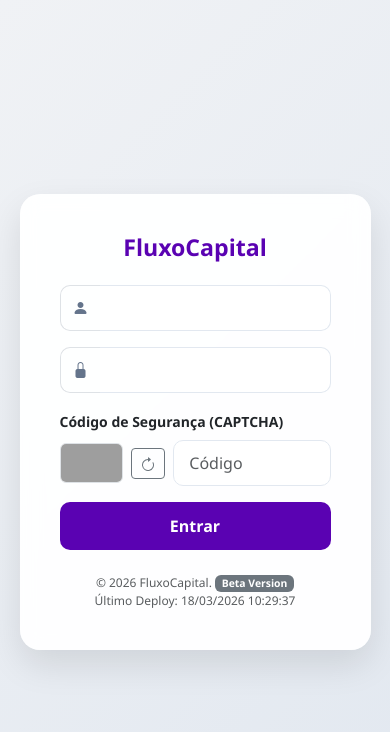
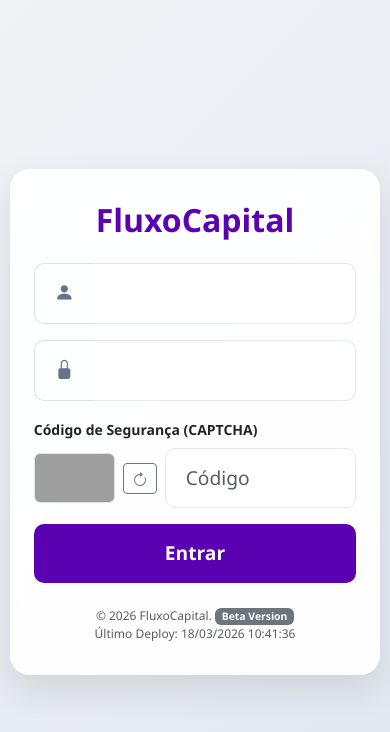
Before and after one commit to leoabvleo/fluxocapital_vercel, a Flask app: page /login in a window 390 px wide. Shown: the top 732 px of the page. Run offline with Flask 3, Linux system fonts and the light colour scheme; some libraries are stand-ins or nearby versions; grey boxes are pictures that could not be loaded.

Commit message:
feat: Improve mobile responsiveness for the login page and update deploy timestamps across templates.

```diff
--- a/templates/base.html
+++ b/templates/base.html
@@ -267,7 +267,7 @@
         <div class="container text-center text-muted small">
             &copy; {{ now_year }} FluxoCapital. <span class="badge text-bg-secondary" style="font-size: 0.7rem;">Beta Version</span>
             <br>
-            <span style="font-size: 0.75rem;">Último Deploy: 18/03/2026 10:29:37</span>
+            <span style="font-size: 0.75rem;">Último Deploy: 18/03/2026 10:41:36</span>
         </div>
     </footer>
 
--- a/templates/login.html
+++ b/templates/login.html
@@ -72,6 +72,33 @@
         .hp-field {
             display: none;
         }
+
+        /* Melhorias para Mobile - Deixa tudo bem grande */
+        @media (max-width: 576px) {
+            .login-card {
+                width: 95%;
+                padding: 2rem 1.5rem;
+            }
+
+            .form-control, .input-group-text {
+                padding: 15px 20px;
+                font-size: 1.2rem;
+            }
+
+            .btn-primary {
+                padding: 15px;
+                font-size: 1.2rem;
+            }
+
+            h3 {
+                font-size: 2rem;
+            }
+
+            #captcha-img {
+                width: 150px;
+                height: 50px;
+            }
+        }
     </style>
 </head>
 
@@ -128,7 +155,7 @@
         <div class="mt-4 text-center text-muted small" style="font-size: 0.75rem;">
             &copy; {{ now_year }} FluxoCapital. <span class="badge text-bg-secondary" style="font-size: 0.65rem;">Beta Version</span>
             <br>
-            Último Deploy: 18/03/2026 10:29:37
+            Último Deploy: 18/03/2026 10:41:36
         </div>
     </div>
 
```
